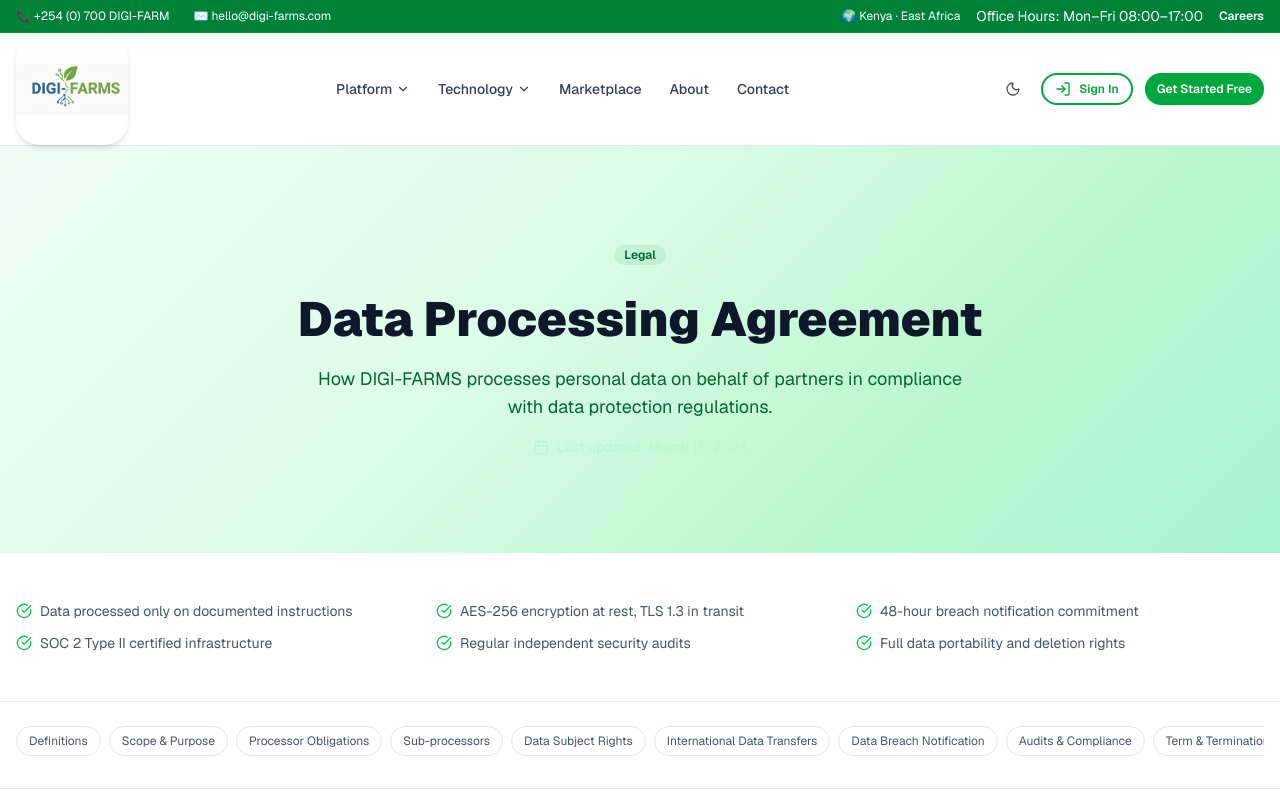
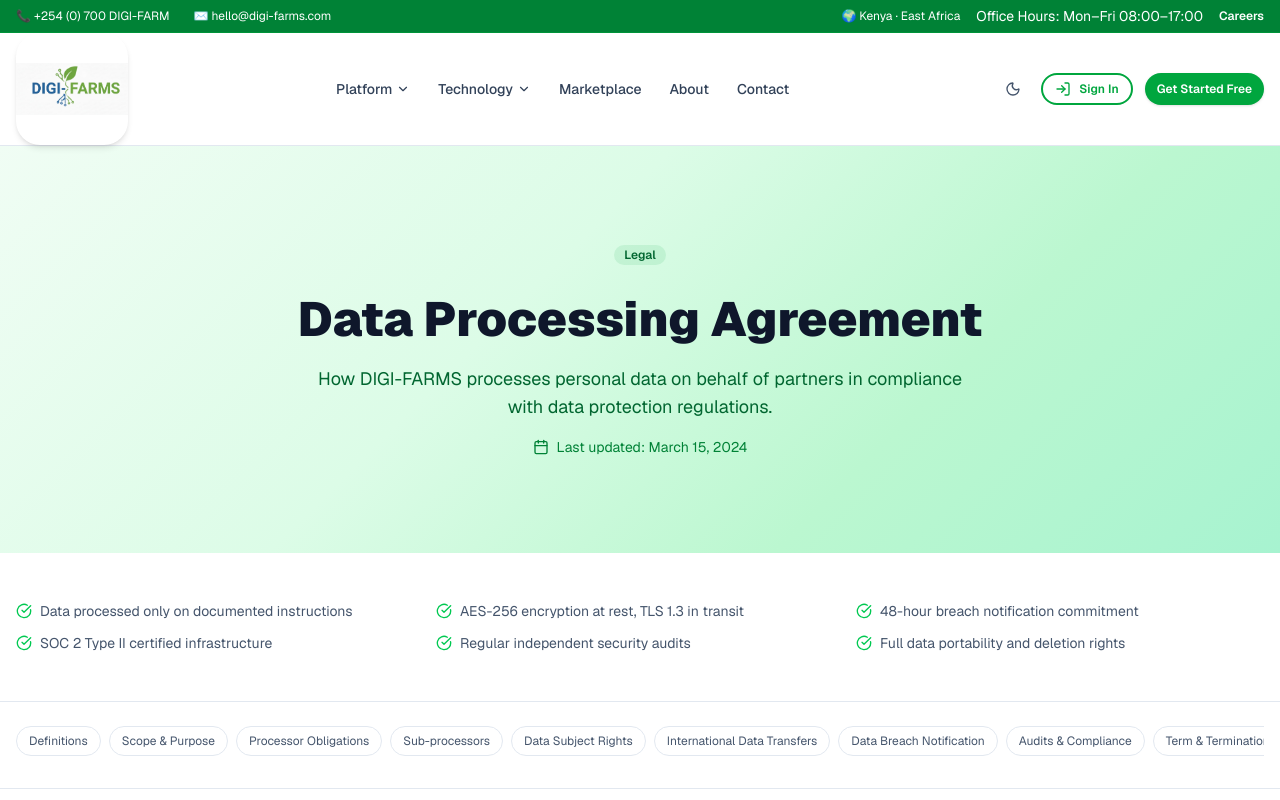
Before and after one commit to Faqih001/digi-farms, a Next.js app: page /legal/dpa in a window 1280 px wide. Shown: the top 800 px of the page. Built offline with nearby package versions, Linux system fonts and the light colour scheme.

Commit message:
fix: update text color for last updated section for better visibility in dark mode across legal pages

```diff
--- a/app/(landing)/legal/cookies/page.tsx
+++ b/app/(landing)/legal/cookies/page.tsx
@@ -72,7 +72,7 @@ export default function CookiePolicyPage() {
           <p className="text-lg text-green-800 dark:text-green-100 max-w-2xl mx-auto mb-4">
             How we use cookies and similar technologies on the DIGI-FARMS platform.
           </p>
-          <div className="flex items-center justify-center gap-2 text-green-200 text-sm">
+          <div className="flex items-center justify-center gap-2 text-green-700 dark:text-green-200 text-sm">
             <Calendar className="w-4 h-4" />
             <span>Last updated: {lastUpdated}</span>
           </div>
--- a/app/(landing)/legal/dpa/page.tsx
+++ b/app/(landing)/legal/dpa/page.tsx
@@ -122,7 +122,7 @@ export default function DpaPage() {
           <p className="text-lg text-green-800 dark:text-green-100 max-w-2xl mx-auto mb-4">
             How DIGI-FARMS processes personal data on behalf of partners in compliance with data protection regulations.
           </p>
-          <div className="flex items-center justify-center gap-2 text-green-200 text-sm">
+          <div className="flex items-center justify-center gap-2 text-green-700 dark:text-green-200 text-sm">
             <Calendar className="w-4 h-4" />
             <span>Last updated: {lastUpdated}</span>
           </div>
--- a/app/(landing)/legal/privacy/page.tsx
+++ b/app/(landing)/legal/privacy/page.tsx
@@ -107,7 +107,7 @@ export default function PrivacyPolicyPage() {
           <p className="text-lg text-green-800 dark:text-green-100 max-w-2xl mx-auto mb-4">
             Your privacy matters to us. This policy explains how we handle your personal data.
           </p>
-          <div className="flex items-center justify-center gap-2 text-green-200 text-sm">
+          <div className="flex items-center justify-center gap-2 text-green-700 dark:text-green-200 text-sm">
             <Calendar className="w-4 h-4" />
             <span>Last updated: {lastUpdated}</span>
           </div>
--- a/app/(landing)/legal/terms/page.tsx
+++ b/app/(landing)/legal/terms/page.tsx
@@ -126,7 +126,7 @@ export default function TermsOfServicePage() {
           <p className="text-lg text-green-800 dark:text-green-100 max-w-2xl mx-auto mb-4">
             The terms and conditions governing your use of the DIGI-FARMS platform.
           </p>
-          <div className="flex items-center justify-center gap-2 text-green-200 text-sm">
+          <div className="flex items-center justify-center gap-2 text-green-700 dark:text-green-200 text-sm">
             <Calendar className="w-4 h-4" />
             <span>Last updated: {lastUpdated}</span>
           </div>
```
